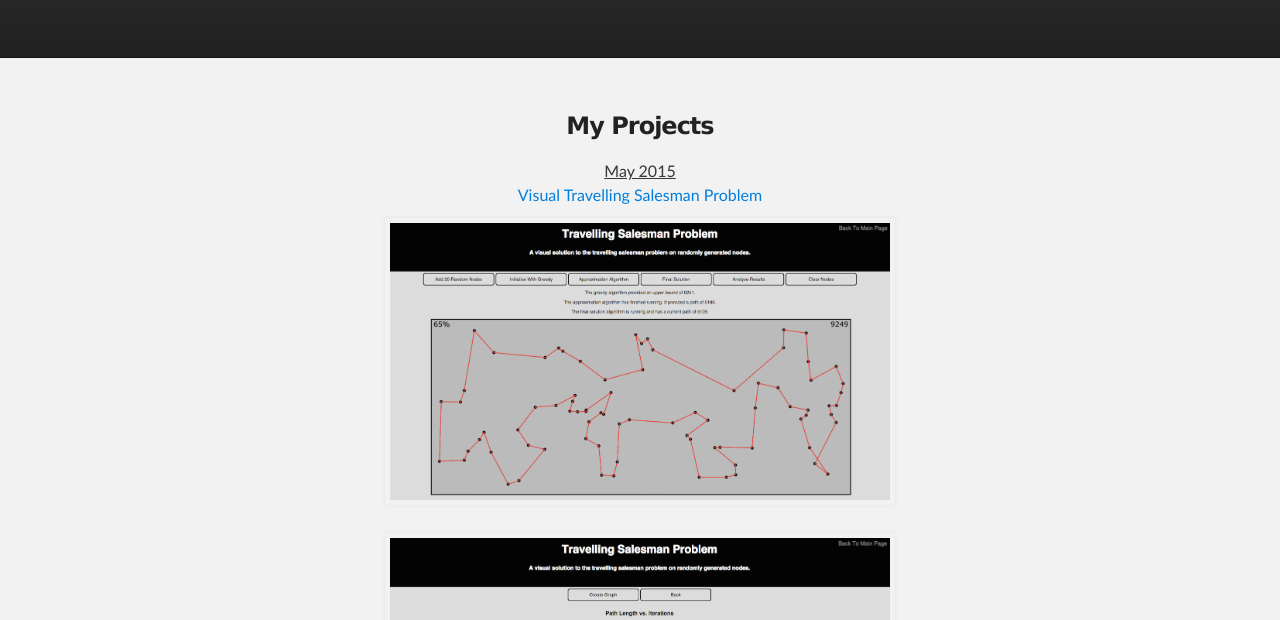
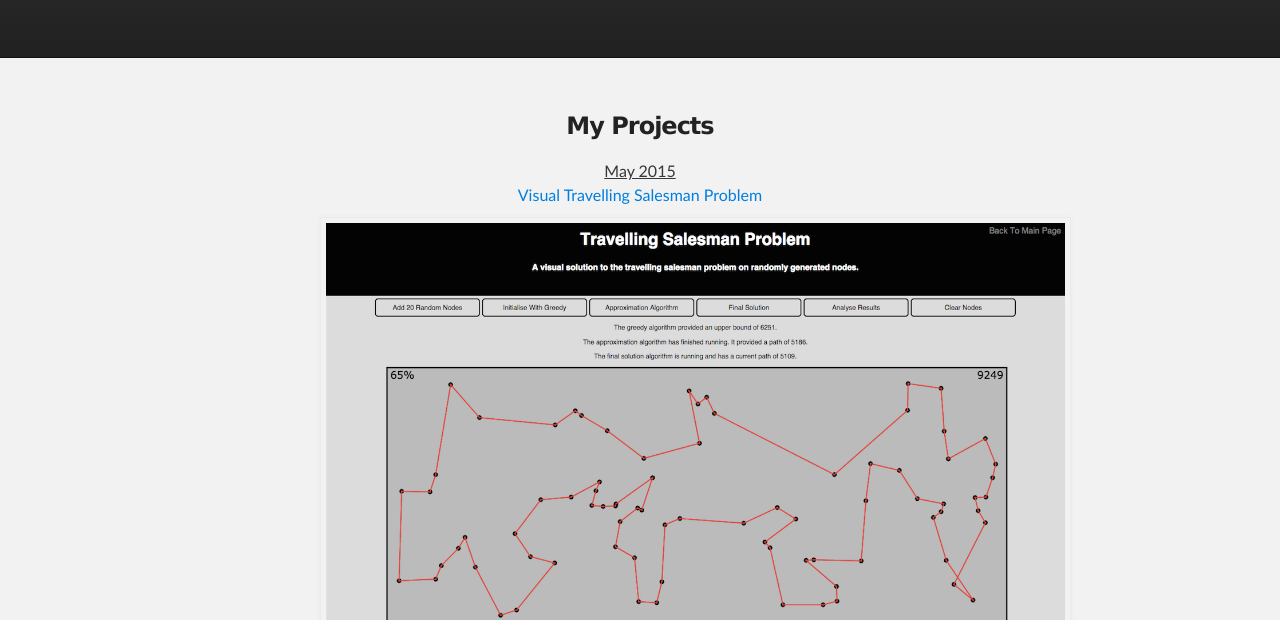
Before and after one commit to rishb/rishb.github.io, a website: page index.html in a window 1280 px wide. Shown: the part 180-800 px from the top of the page. Drawn offline with Linux system fonts and the light colour scheme.

Commit message:
Update index.html

```diff
--- a/index.html
+++ b/index.html
@@ -46,7 +46,7 @@
 <p><center>
   <u>May 2015</u><br>
   <a href="TSP.html">Visual Travelling Salesman Problem</a><br>
-  <center><img src="images/TSP_main.png" width="500" height="277"><img src="images/TSP_graph.png" width="500" height="277"></center>
+  <center><img src="images/TSP_main.png" width="750" height="416"><img src="images/TSP_graph.png" width="750" height="416"></center>
   Fractal Generator<br>
   Chat Messenger</center></p>
 
```
